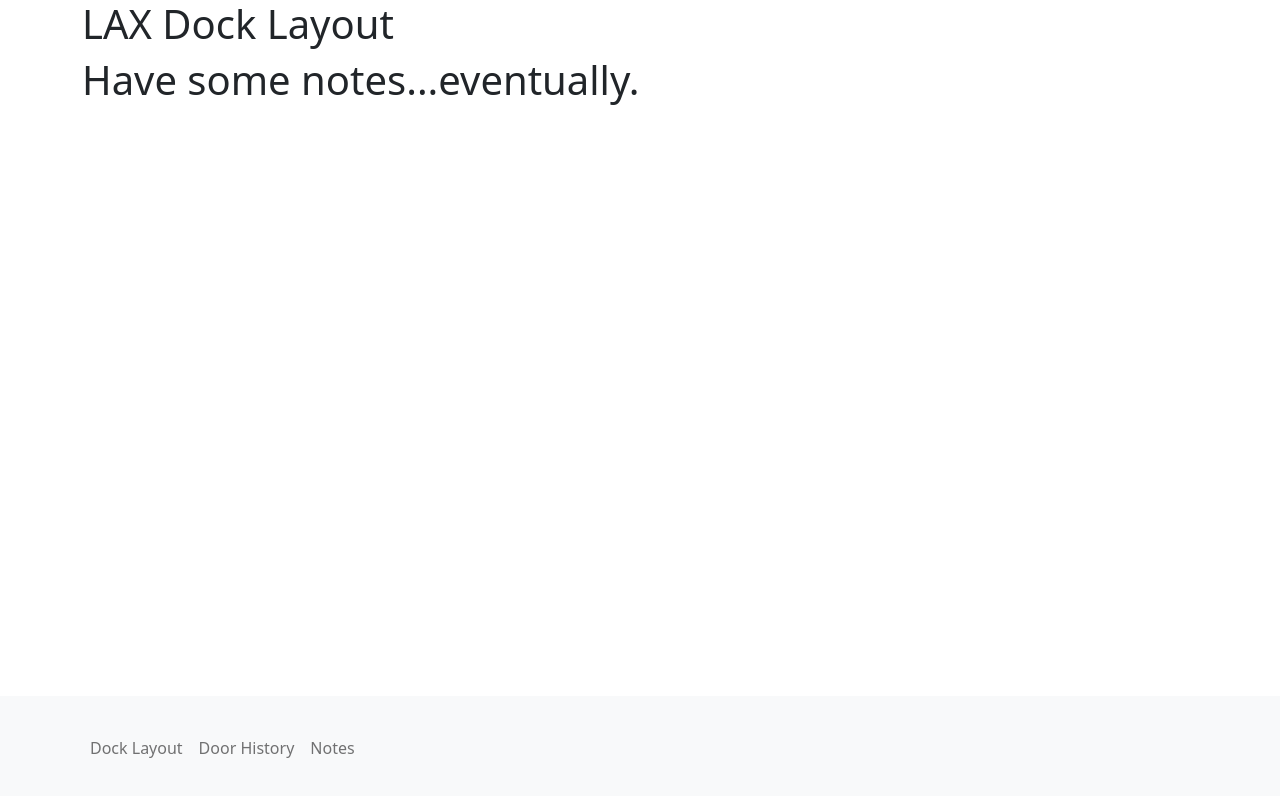
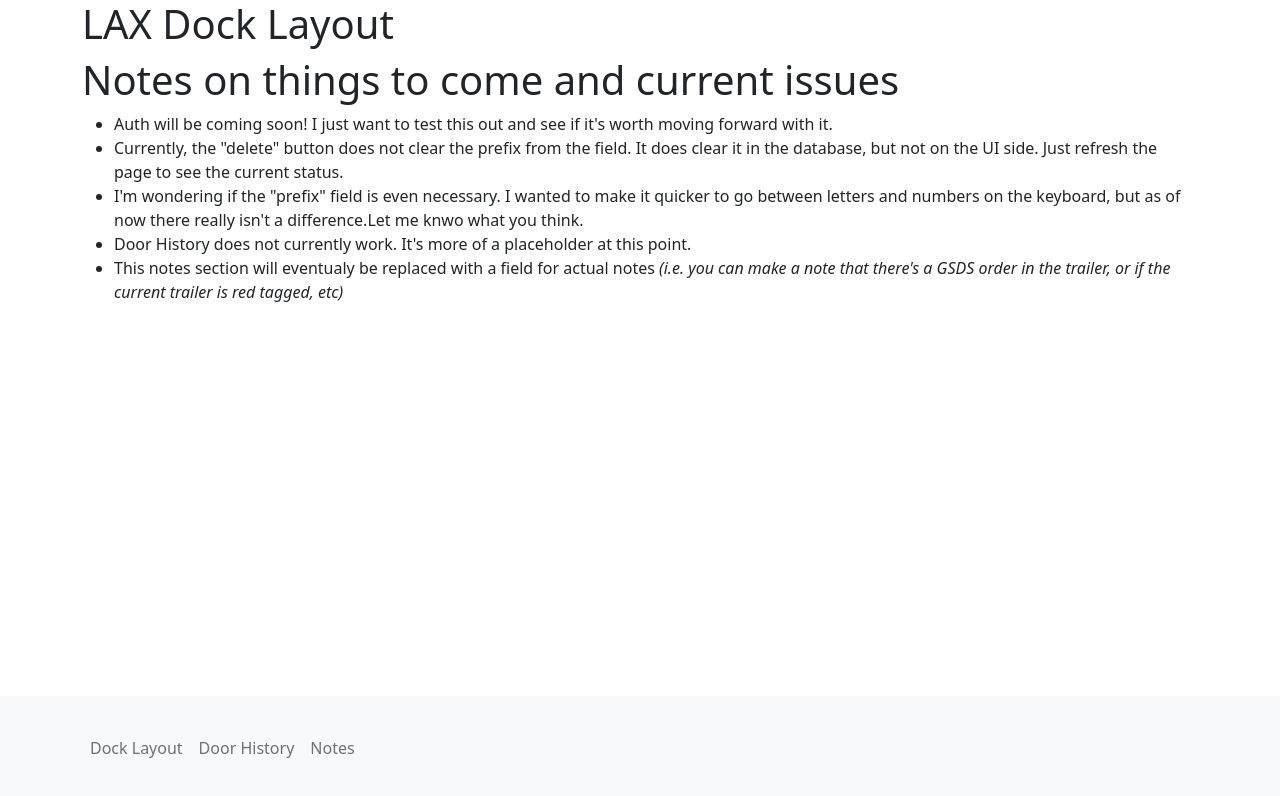
Before and after one commit to Zombie-Muse/dock-check, a React (Create React App) app: page /notes in a window 1280 px wide. Shown: the top 796 px of the page. Built offline with nearby package versions, Linux system fonts and the light colour scheme.

Commit message:
Changed notes to reflect current issues

```diff
--- a/src/components/Notes.js
+++ b/src/components/Notes.js
@@ -1,7 +1,39 @@
 const Notes = () => {
   return (
     <div>
-      <h1>Have some notes...eventually.</h1>
+      <h1>Notes on things to come and current issues</h1>
+      <ul>
+        <li>
+          Auth will be coming soon! I just want to test this out and see if it's
+          worth moving forward with it.
+        </li>
+        <li>
+          Currently, the "delete" button does not clear the prefix from the
+          field. It does clear it in the database, but not on the UI side. Just
+          refresh the page to see the current status.
+        </li>
+        <li>
+          I'm wondering if the "prefix" field is even necessary. I wanted to
+          make it quicker to go between letters and numbers on the keyboard, but
+          as of now there really isn't a difference.Let me knwo what you think.
+        </li>
+        <li>
+          Door History does not currently work. It's more of a placeholder at
+          this point.{" "}
+        </li>
+        <li>
+          This notes section will eventualy be replaced with a field for actual
+          notes{" "}
+          <em>
+            (i.e. you can make a note that there's a GSDS order in the trailer,
+            or if the current trailer is red tagged, etc)
+          </em>
+        </li>
+      </ul>
+      <br />
+      <br />
+      <br />
+      <br />
     </div>
   );
 };
```
